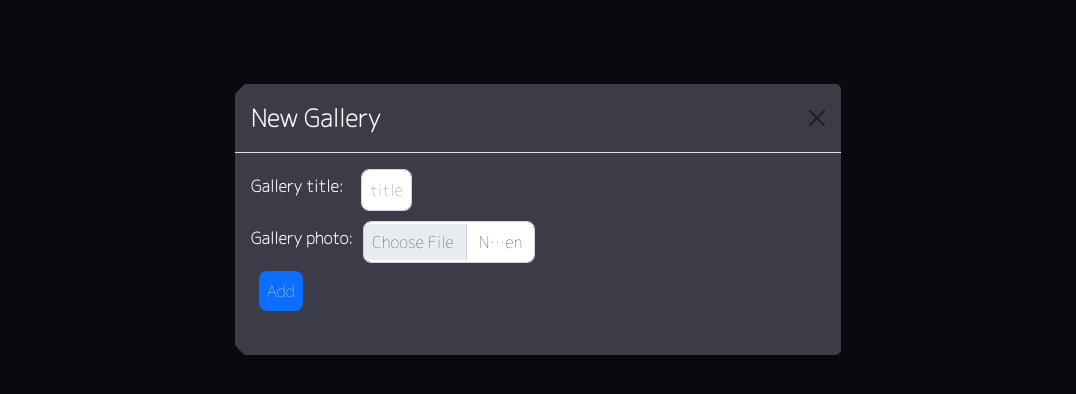
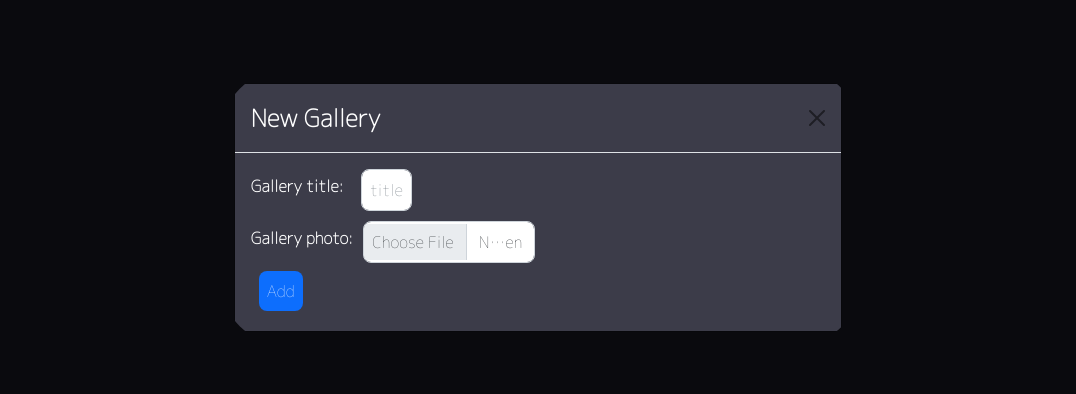
Before and after one commit to Ibrahim-Albrahim/flask-gallery, a React (Create React App) app in the folder frontend/: page / in a window 1280 px wide. Both pictures are taken after a click on the link "Add Gallery". Shown: the part 218-612 px from the top of the page, without its empty margins (99-1175 px from the left). Built offline with nearby package versions, Linux system fonts and the light colour scheme; no server answers.

Commit message:
Update style.css

```diff
--- a/frontend/src/style.css
+++ b/frontend/src/style.css
@@ -89,7 +89,7 @@ a {
     padding: 0.3rem;
     margin: 0.3rem;
     position: relative;
-    margin-top: 5%;
+    margin-top: 1%;
 
 }
 
@@ -141,7 +141,6 @@ a {
     flex-wrap: wrap;
     display: flex;
     align-items: center;
-    margin-top: -2%;
 }
 
 .modal-title {
@@ -165,11 +164,12 @@ a {
     height: auto;
     margin-top: 22.5%;
     margin-left: 25%;
+    overflow: hidden; /* hide scrollbar */
 }
 
 .add-gallery-form{
     margin: 0;
-    margin-bottom: -2%;
+    margin-bottom: -6%;
     display: flex;
     font-weight: bold;
 }
```
